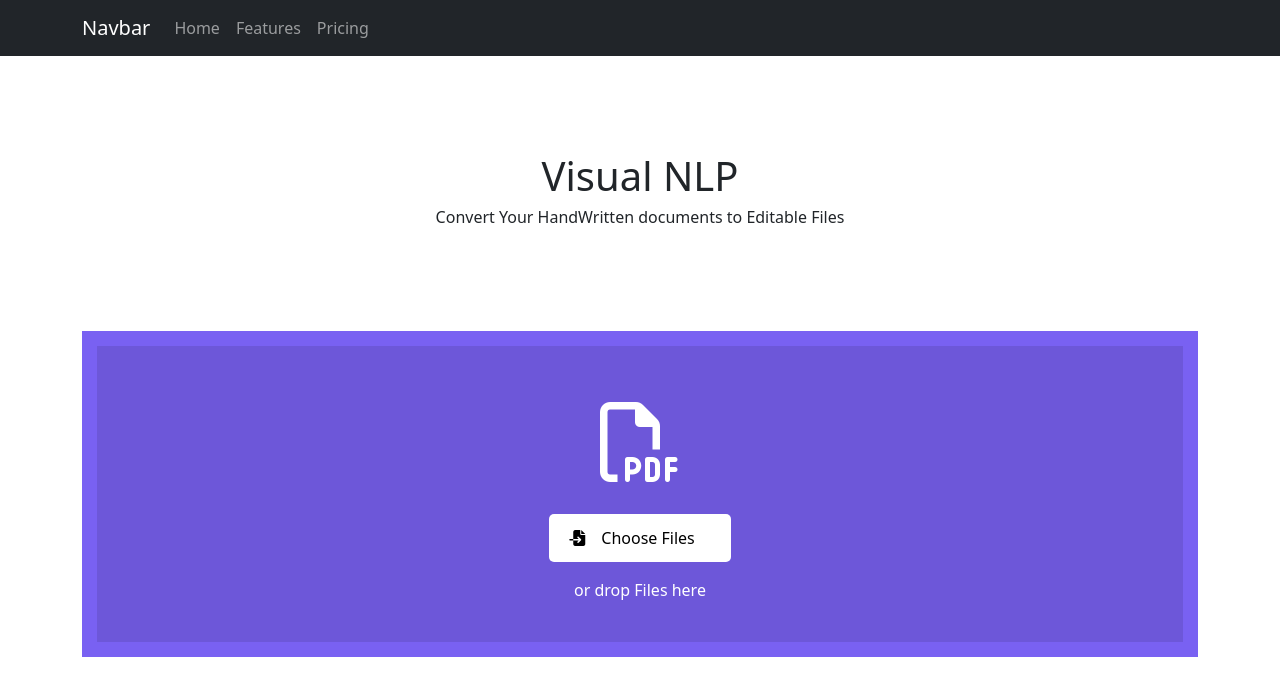
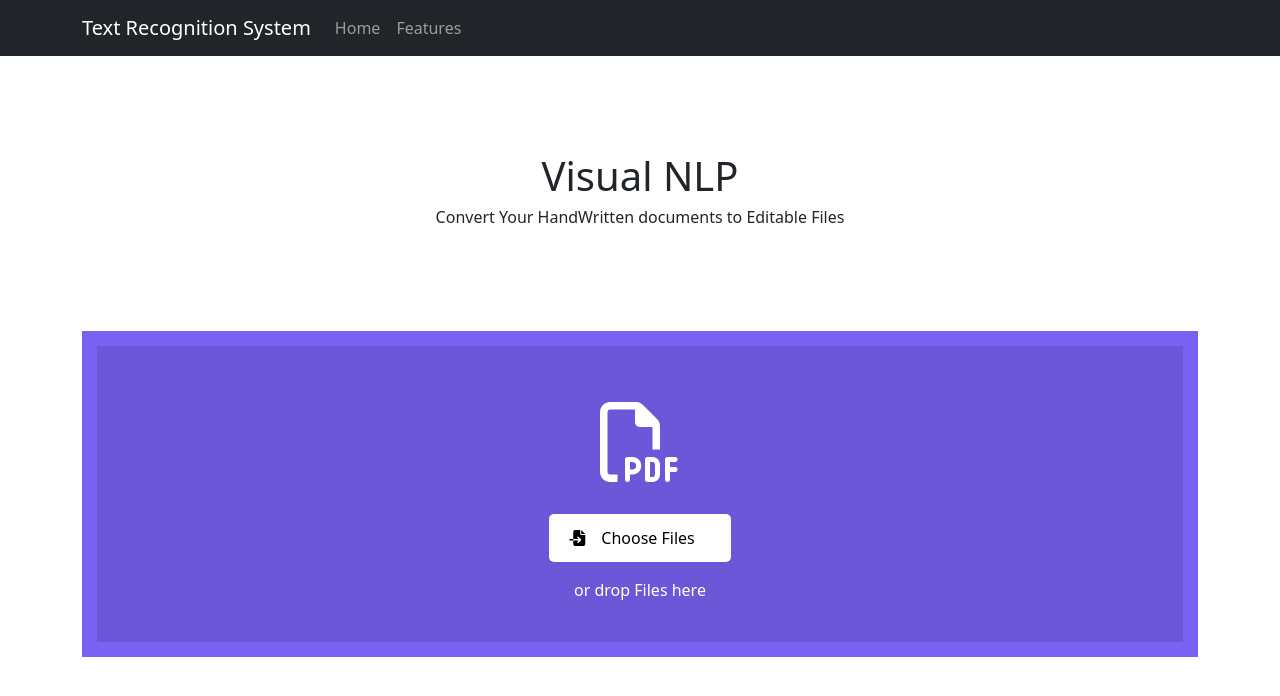
Before and after one commit to The-Coding-Team/Visual-NLP, a React (Create React App) app: page /page-1 in a window 1280 px wide. Shown: the top 696 px of the page. Built offline with nearby package versions, Linux system fonts and the light colour scheme.

Commit message:
Update Header.jsx

```diff
--- a/src/components/Page2/Header.jsx
+++ b/src/components/Page2/Header.jsx
@@ -7,11 +7,10 @@
     <div>
       <Navbar bg="dark" variant="dark">
         <Container>
-          <Navbar.Brand href="#home">Navbar</Navbar.Brand>
+          <Navbar.Brand href="#home">Text Recognition System</Navbar.Brand>
           <Nav className="me-auto">
             <Nav.Link href="#home">Home</Nav.Link>
             <Nav.Link href="#features">Features</Nav.Link>
-            <Nav.Link href="#pricing">Pricing</Nav.Link>
           </Nav>
         </Container>
       </Navbar>
```
